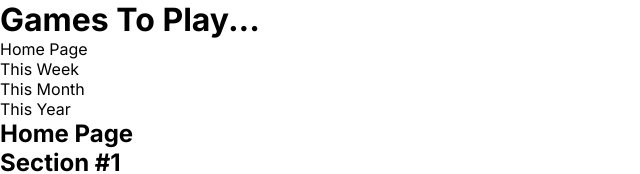
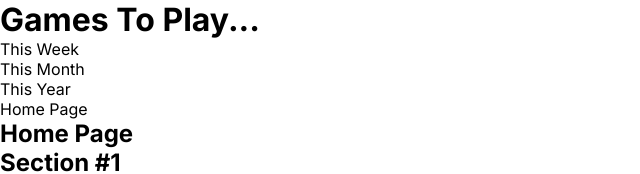
Before and after one commit to franco-ortega/to-do-games, a Next.js app: page / in a window 1280 px wide. Shown: the top 174 px of the page, without its empty margins (0-640 px from the left). Built offline with nearby package versions, Linux system fonts and the light colour scheme.

Commit message:
move Home page link to bottom of Nav list

```diff
--- a/app/components/nav/Nav.jsx
+++ b/app/components/nav/Nav.jsx
@@ -4,9 +4,6 @@ export default function Nav() {
   return (
     <nav>
       <ul>
-        <li>
-          <Link href={'/'}>Home Page</Link>
-        </li>
         <li>
           <Link href={'/week'}>This Week</Link>
         </li>
@@ -16,6 +13,9 @@ export default function Nav() {
         <li>
           <Link href={'/year'}>This Year</Link>
         </li>
+        <li>
+          <Link href={'/'}>Home Page</Link>
+        </li>
       </ul>
     </nav>
   );
```
